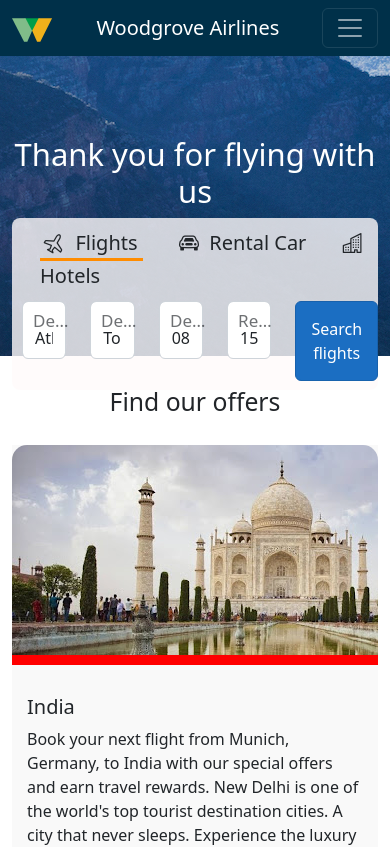
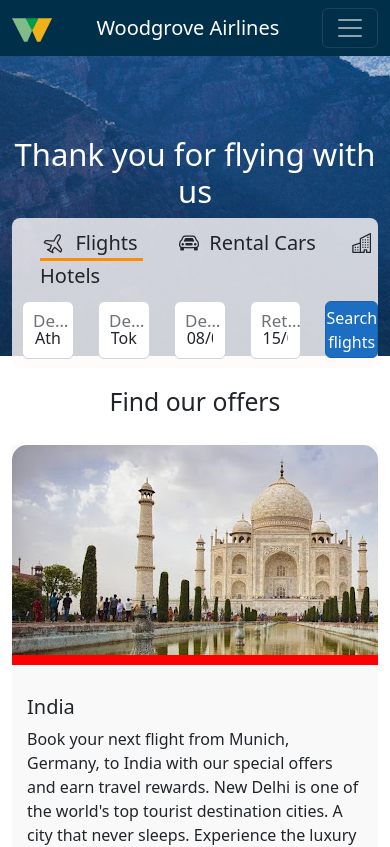
Before and after one commit to yoelhor/woodgrove-airlines, an Angular app in the folder ClientApp/: page / in a window 390 px wide. Shown: the top 847 px of the page. Built offline with nearby package versions, Linux system fonts and the light colour scheme.

Commit message:
Mobile support

```diff
--- a/ClientApp/src/app/home-jumbotron/home-jumbotron.component.html
+++ b/ClientApp/src/app/home-jumbotron/home-jumbotron.component.html
@@ -16,7 +16,7 @@ top: -1px;">
                         <div
                             style="display: inline-block; border-bottom-style: solid; border-bottom-color: darkorange; padding: 0 5px;">
                             <i class="bi bi-airplane"></i>&nbsp; Flights</div> &nbsp;&nbsp;&nbsp;&nbsp;&nbsp; <i
-                            class="bi bi-car-front"></i>&nbsp; Rental Car &nbsp;&nbsp;&nbsp;&nbsp;&nbsp; <i class="bi bi-buildings"></i>
+                            class="bi bi-car-front"></i>&nbsp; Rental Cars &nbsp;&nbsp;&nbsp;&nbsp;&nbsp; <i class="bi bi-buildings"></i>
                         Hotels
                     </div>
                 </div>
@@ -38,7 +38,7 @@ top: -1px;">
                         <label for="InputReturnDate" style="margin-left: 10px;">Return date</label>
                     </div>
                     <div class="col">
-                        <button type="submit" class="btn btn-primary" style="padding: 15px;">Search flights</button>
+                        <button type="submit" class="btn btn-primary" id="SeachFlights">Search flights</button>
                     </div>
                 </div>
             </div>
--- a/ClientApp/src/styles.css
+++ b/ClientApp/src/styles.css
@@ -33,6 +33,18 @@ nav {
   rotate: 30deg;
 }
 
+#SeachFlights{
+  min-height: 57px;
+}
+
+@media (max-width: 1200px) {
+  #SeachFlights{
+    padding: 0;
+  }
+}
+
+
+
 
 /****** Cards ************/
 .wg-card-image {
@@ -54,6 +66,7 @@ nav {
 .wg-card {
   border-style: none;
   height: 500px;
+  margin-bottom: 50px;
 }
 
 .wg-card-content{
```
